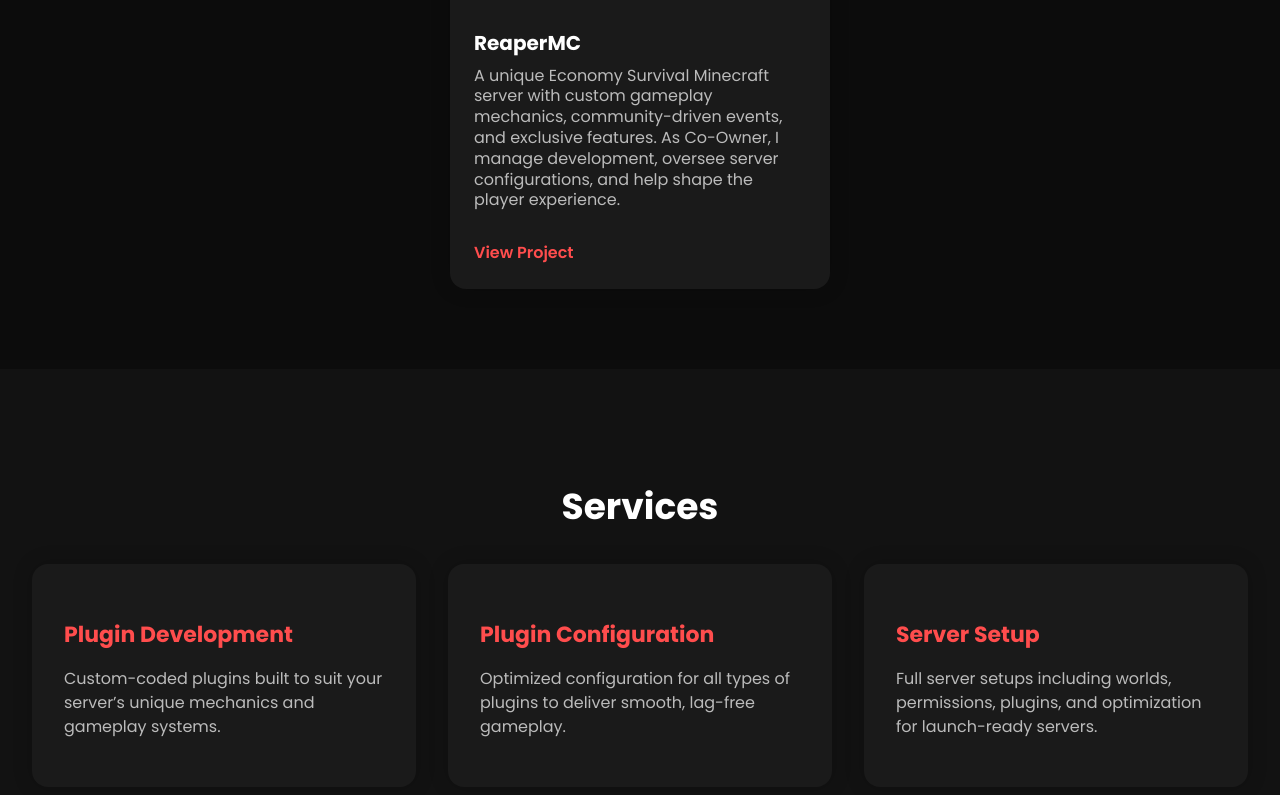
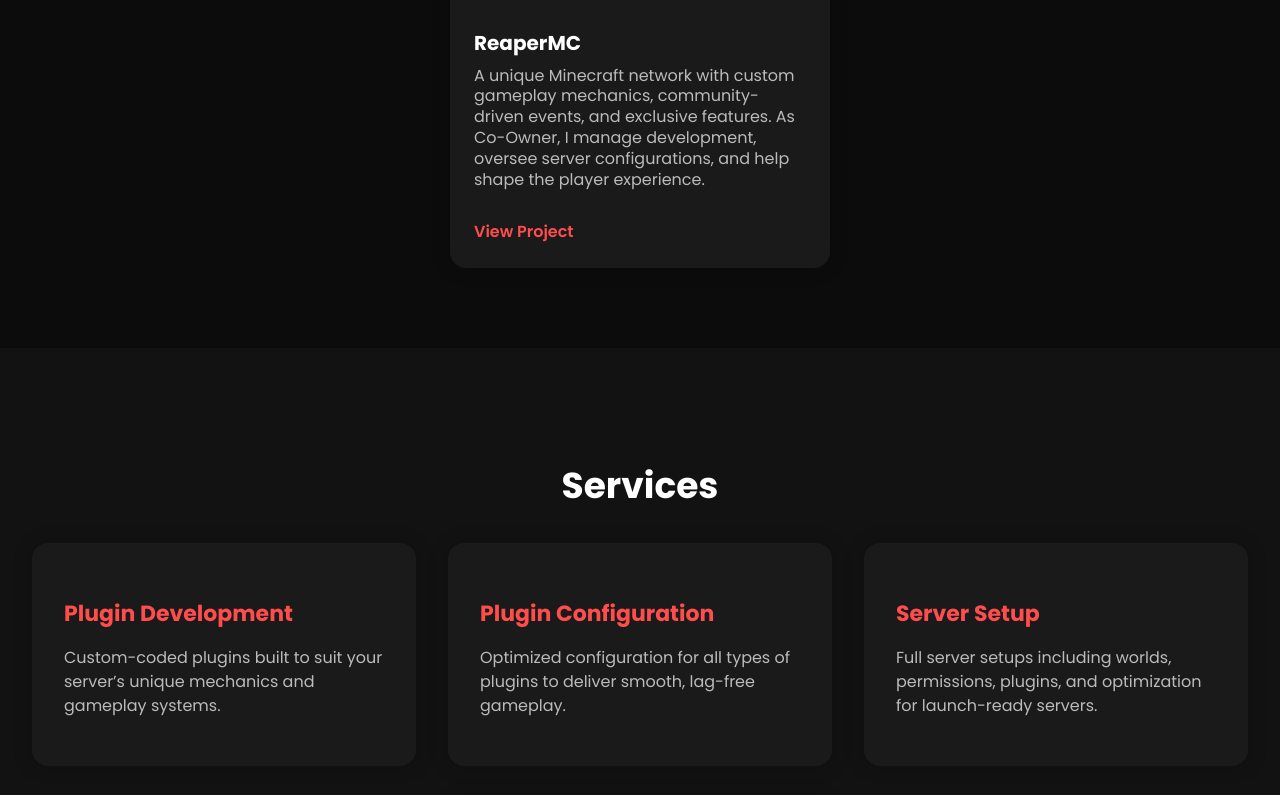
Before and after one commit to CursedCode123/CC-Portfolio, a plain HTML site: page index.html in a window 1280 px wide. Shown: the part 2171-2966 px from the top of the page. Drawn offline with nearby package versions, Linux system fonts and the light colour scheme.

Commit message:
project 1

```diff
--- a/index.html
+++ b/index.html
@@ -79,7 +79,7 @@
           </div>
           <div class="project-content">
             <h3>ReaperMC</h3>
-            <p>A unique Economy Survival Minecraft server with custom gameplay mechanics, community-driven events, and exclusive features. As Co-Owner, I manage development, oversee server configurations, and help shape the player experience.</p>
+            <p>A unique Minecraft network with custom gameplay mechanics, community-driven events, and exclusive features. As Co-Owner, I manage development, oversee server configurations, and help shape the player experience.</p>
             <a href="https://discord.gg/reapermc" target="_blank" class="project-link">View Project</a>
           </div>
         </div>
```
